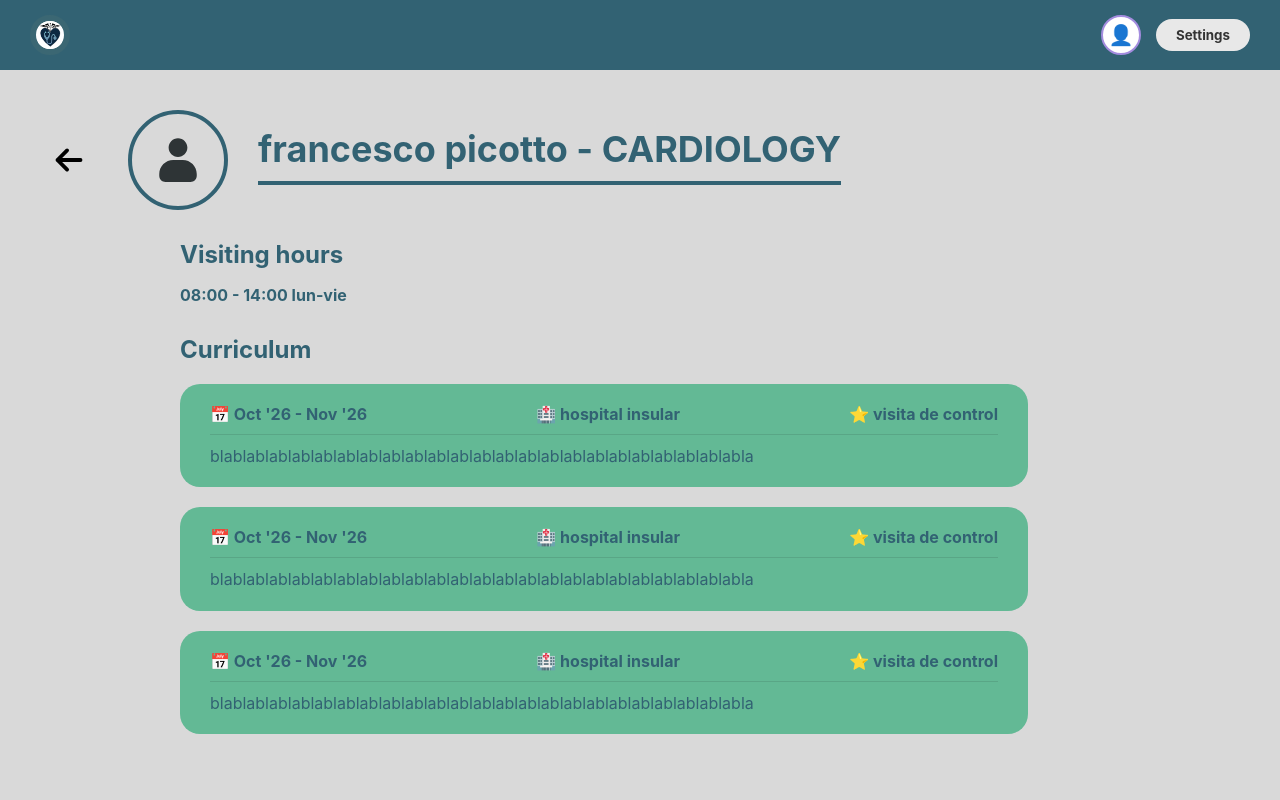
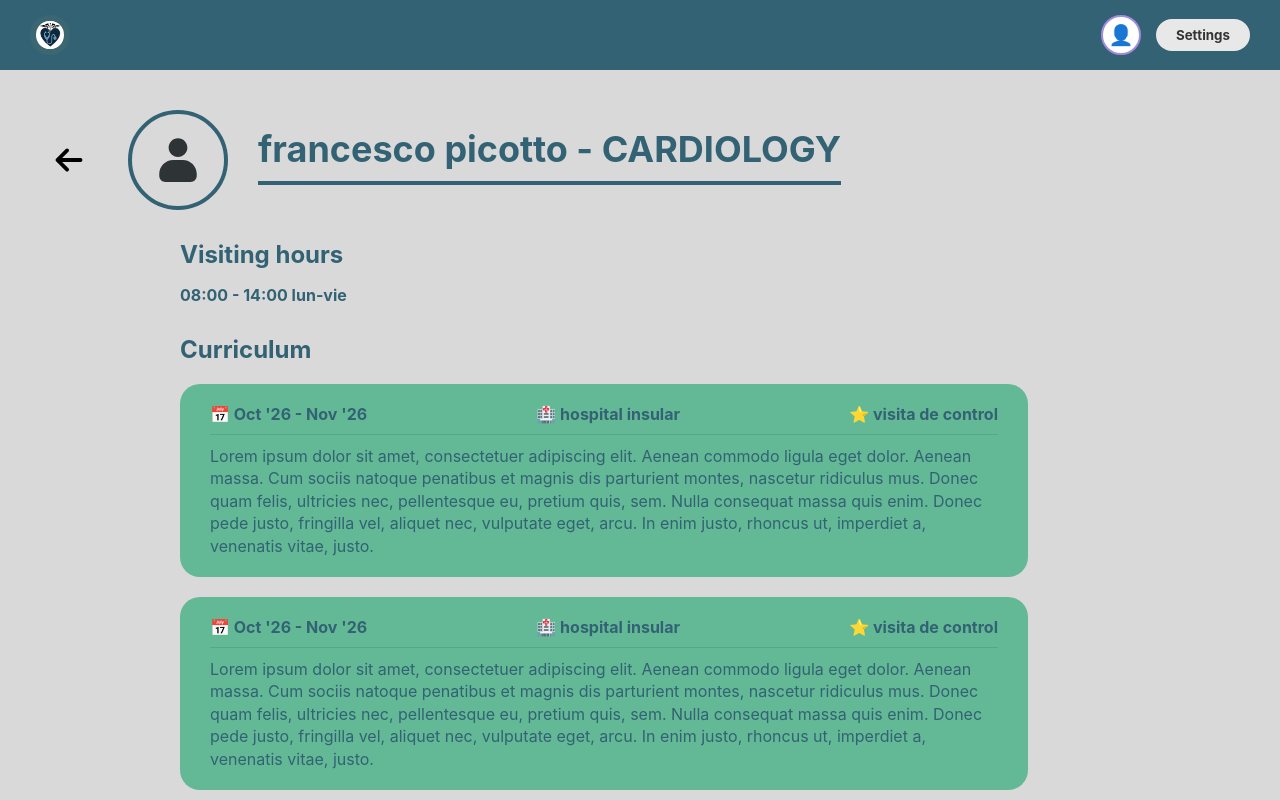
Before and after one commit to Zelaxel/VitaCare, an Angular app: page /patient/doctor-info in a window 1280 px wide. Shown: the top 800 px of the page. Built offline with nearby package versions, Linux system fonts and the light colour scheme.

Commit message:
changed description in info-doctor with lorem ipsum

```diff
--- a/src/app/patient/pages/doctor-info/doctor-info.component.ts
+++ b/src/app/patient/pages/doctor-info/doctor-info.component.ts
@@ -23,19 +23,19 @@
       date: "Oct '26 - Nov '26",
       hospital: "hospital insular",
       category: "visita de control",
-      description: "blablablablablablablablablablablablablablablablablablablablablablablabla"
+      description: "Lorem ipsum dolor sit amet, consectetuer adipiscing elit. Aenean commodo ligula eget dolor. Aenean massa. Cum sociis natoque penatibus et magnis dis parturient montes, nascetur ridiculus mus. Donec quam felis, ultricies nec, pellentesque eu, pretium quis, sem. Nulla consequat massa quis enim. Donec pede justo, fringilla vel, aliquet nec, vulputate eget, arcu. In enim justo, rhoncus ut, imperdiet a, venenatis vitae, justo."
     },
     {
      date: "Oct '26 - Nov '26",
       hospital: "hospital insular",
       category: "visita de control",
-      description: "blablablablablablablablablablablablablablablablablablablablablablablabla"
+      description: "Lorem ipsum dolor sit amet, consectetuer adipiscing elit. Aenean commodo ligula eget dolor. Aenean massa. Cum sociis natoque penatibus et magnis dis parturient montes, nascetur ridiculus mus. Donec quam felis, ultricies nec, pellentesque eu, pretium quis, sem. Nulla consequat massa quis enim. Donec pede justo, fringilla vel, aliquet nec, vulputate eget, arcu. In enim justo, rhoncus ut, imperdiet a, venenatis vitae, justo."
     },
     {
       date: "Oct '26 - Nov '26",
       hospital: "hospital insular",
       category: "visita de control",
-      description: "blablablablablablablablablablablablablablablablablablablablablablablabla"
+      description: "Lorem ipsum dolor sit amet, consectetuer adipiscing elit. Aenean commodo ligula eget dolor. Aenean massa. Cum sociis natoque penatibus et magnis dis parturient montes, nascetur ridiculus mus. Donec quam felis, ultricies nec, pellentesque eu, pretium quis, sem. Nulla consequat massa quis enim. Donec pede justo, fringilla vel, aliquet nec, vulputate eget, arcu. In enim justo, rhoncus ut, imperdiet a, venenatis vitae, justo."
     }
   ];
 
```
